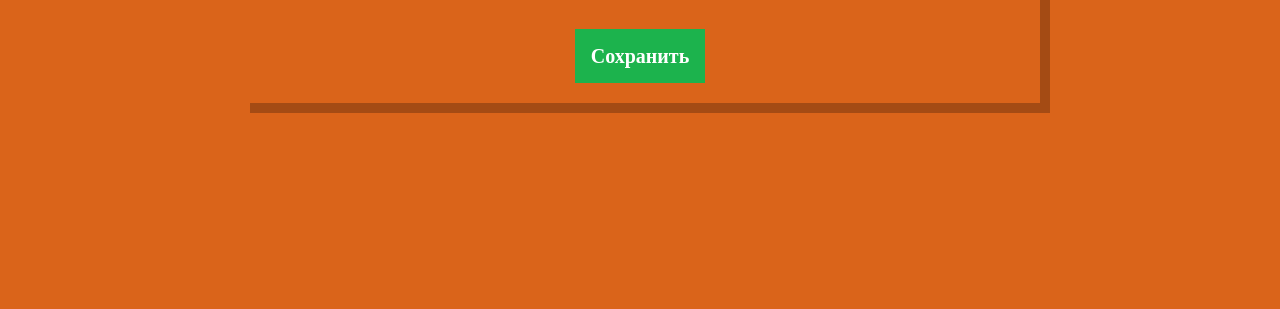
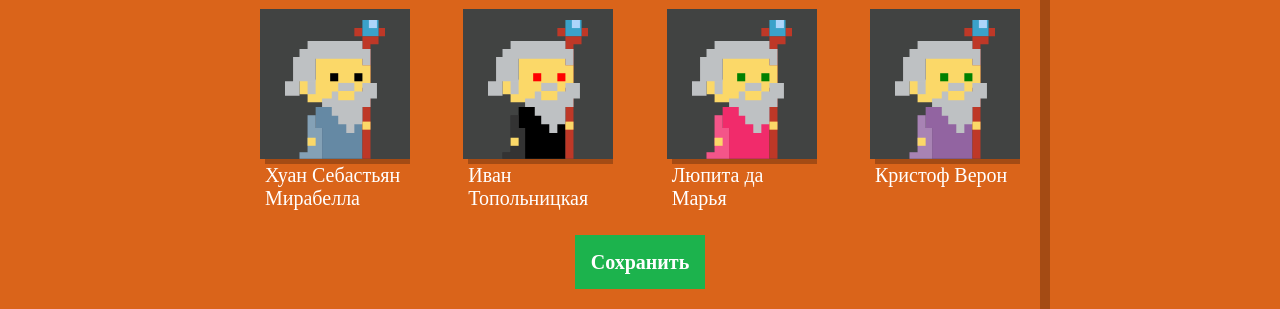
Before and after one commit to doshchicyn/922101-code-and-magick-18, a website: page index.html in a window 1280 px wide. Shown: the part 670-979 px from the top of the page. Before the commit the page ends 800 px from the top, so only its background shows below. Drawn offline with Linux system fonts and the light colour scheme; a web font is replaced by a local one.

Commit message:
подготовка задания #3 к проверке

```diff
--- a/js/setup.js
+++ b/js/setup.js
@@ -1,21 +1,109 @@
 'use strict';
+// находим окно с настройками персонажа
+var userMainDialog = document.querySelector('.setup');
+// наъодим блок с аналогичными персонажами
+var userSimilarDialog = document.querySelector('.setup-similar');
+// находим объект(список), куда будем вставлять блоки с данными
+var similarListElement = document.querySelector('.setup-similar-list');
+// находим объект в шаблоне, который будем вставлять в список
+var similarWizardTemplate = document.querySelector('#similar-wizard-template').content.querySelector('.setup-similar-item');
+// массив имен
+var FIRST_NAMES = [
+  'Иван',
+  'Хуан Себастьян',
+  'Мария',
+  'Кристоф',
+  'Виктор',
+  'Юлия',
+  'Люпита',
+  'Вашингтон'
+];
+// массим фамилий
+var LAST_NAMES = [
+  'да Марья',
+  'Верон',
+  'Мирабелла',
+  'Вальц',
+  'Онопко',
+  'Топольницкая',
+  'Нионго',
+  'Ирвинг'
+];
+// массим цветов одежды
+var CLOTHES_COLOR = [
+  'rgb(101, 137, 164)',
+  'rgb(241, 43, 107)',
+  'rgb(146, 100, 161)',
+  'rgb(56, 159, 117)',
+  'rgb(215, 210, 55)',
+  'rgb(0, 0, 0)'
+];
+// массив цветов
+var COLOR = ['black',
+  'red',
+  'blue',
+  'yellow',
+  'green'
+];
+// количество блоков для магов
+var totalWizards = 4;
+// функция - показать блок с настройками мага
+var showSetup = function () {
+  userMainDialog.classList.remove('hidden');
+};
+// функция - показать блок с другими магами
+var showSimilarSetup = function () {
+  userSimilarDialog.classList.remove('hidden');
+};
+// функция - получить случайный элемент массива
+var getRandomElement = function (arr) {
+  var rand = Math.floor(Math.random() * arr.length);
+  return arr[rand];
+};
+// функция - получить данные мага
+var getSimilarWizardInfo = function () {
+  var wizardFirstName = getRandomElement(FIRST_NAMES);
+  var wizardLastName = getRandomElement(LAST_NAMES);
+  return {
+    'name': wizardFirstName + ' ' + wizardLastName,
+    'coatColor': getRandomElement(CLOTHES_COLOR),
+    'eyesColor': getRandomElement(COLOR)
+  };
+};
+// функция - создать массив с данными магов
+var getSimilarWizardCounts = function (count) {
+  var similarWizards = [];
+  for (var i = 0; i < count; i++) {
+    similarWizards.push(getSimilarWizardInfo());
+  }
+  return similarWizards;
+};
+// функция клонирования объекта setup-similar-item с вложенными элементами
+var renderWizard = function (wizard) {
+  var wizardElement = similarWizardTemplate.cloneNode(true);
+  wizardElement.querySelector('.setup-similar-label').textContent = wizard.name;
+  wizardElement.querySelector('.wizard-coat').style.fill = wizard.coatColor;
+  wizardElement.querySelector('.wizard-eyes').style.fill = wizard.eyesColor;
 
-var popup = document.querySelector('.setup');
-popup.classList.remove('hidden');
+  return wizardElement;
+};
 
-document.querySelector('.setup-similar').classList.remove('hidden');
+var renderWizards = function (wizards) {
+  // объявляем вспомогательный контейнер - фрагмент
+  var fragment = document.createDocumentFragment();
+  for (var i = 0; i < wizards.length; i++) {
+    fragment.appendChild(renderWizard(wizards[i]));
+  }
 
-var similarListElement = document.querySelector('.setup-similar-list');
-var similarWizardTemplate = document.querySelector('#similar-wizard-template').content.querySelector('.setup-similar-iten');
+  similarListElement.appendChild(fragment);
+};
 
-var firstNames = ['Иван', 'Хуан Себастьян', 'Мария', 'Кристоф', 'Виктор', 'Юлия', 'Люпита', 'Вашингтон'];
-var lastNames = ['да Марья', 'Верон', 'Мирабелла', 'Вальц', 'Онопко', 'Топольницкая', 'Нионго', 'Ирвинг'];
-var clothesСolor = ['rgb(101, 137, 164)', 'rgb(241, 43, 107)', 'rgb(146, 100, 161)', 'rgb(56, 159, 117)', 'rgb(215, 210, 55)', 'rgb(0, 0, 0)'];
-var eyesColor = ['black', 'red', 'blue', 'yellow', 'green'];
-
-
-var players = [
-  {
-    'name': firstNames[0],
-  }
-];
+// функция инициализации
+var playGame = function () {
+  showSetup();
+  showSimilarSetup();
+  var wizards = getSimilarWizardCounts(totalWizards);
+  renderWizards(wizards);
+};
+// запуск инициализации
+playGame();
```
Also changed, not shown: index.html (+26 -14 lines).
